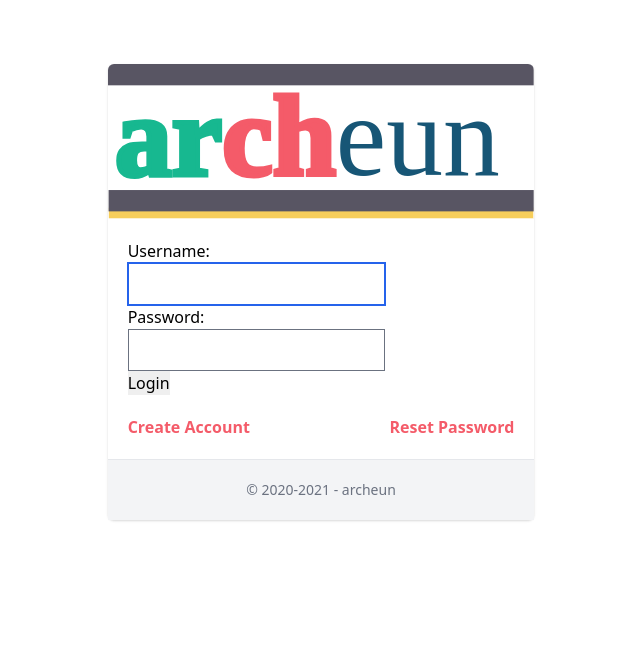
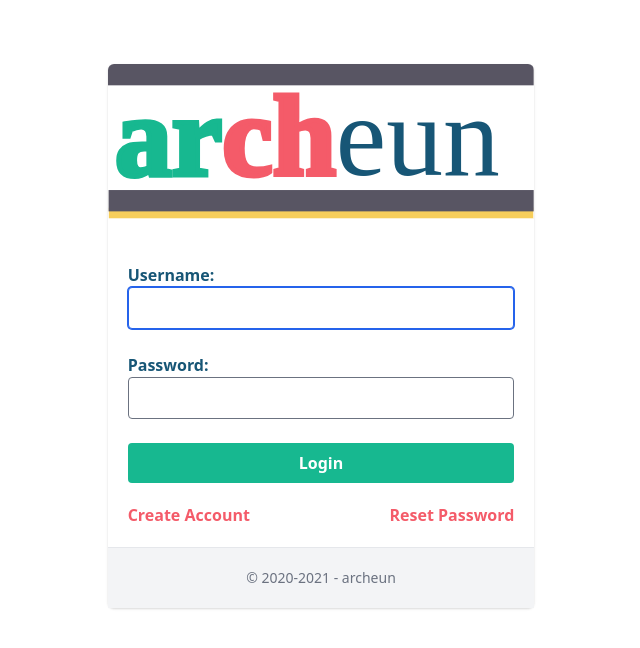
Before and after one commit to archeun/archeun, a Django app: page /core/auth/login/ in a window 1280 px wide. Shown: the top 648 px of the page, without its empty margins (319-959 px from the left). Run offline with Django 3.2, Linux system fonts and the light colour scheme; style sheets or scripts are compiled from the project's sources.

Commit message:
Improved styles in login page

```diff
--- a/core/templates/auth/login.html
+++ b/core/templates/auth/login.html
@@ -8,12 +8,22 @@
 
     <form method="post" action="{% url 'login' %}">
         {% csrf_token %}
-        <p>{{ form.username.label_tag }}</p>
-        <p>{{ form.username }}</p>
-        <p>{{ form.password.label_tag }}</p>
-        <p>{{ form.password }}</p>
 
-        <p><input id="login-btn" type="submit" value="Login"/></p>
+        <div class="arch-form-field">
+            <p class="arch-form-label">{{ form.username.label_tag }}</p>
+            <p class="arch-form-input-p">{{ form.username }}</p>
+            <div class="arch-form-help-text">{{ form.username.help_text }}</div>
+        </div>
+        <div class="arch-form-field">
+            <p class="arch-form-label">{{ form.password.label_tag }}</p>
+            <p class="arch-form-input-p">{{ form.password }}</p>
+            <div class="arch-form-help-text">{{ form.password.help_text }}</div>
+        </div>
+
+        <p class="mb-4">
+            <input type="submit" name="submit" value="Login"
+                   class="arch-form-btn arch-form-btn-primary w-full"/>
+        </p>
         <p><input type="hidden" name="next" value="{{ next }}"/></p>
     </form>
 
```
